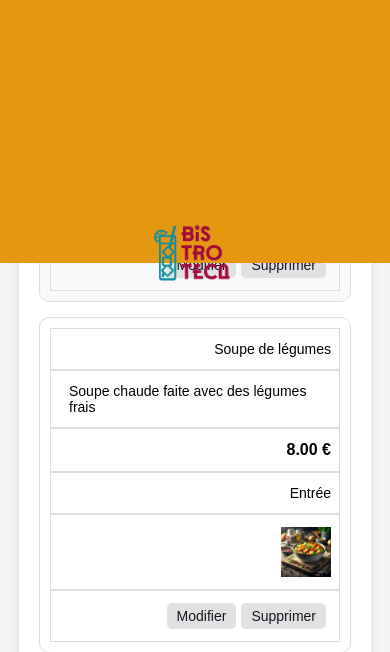
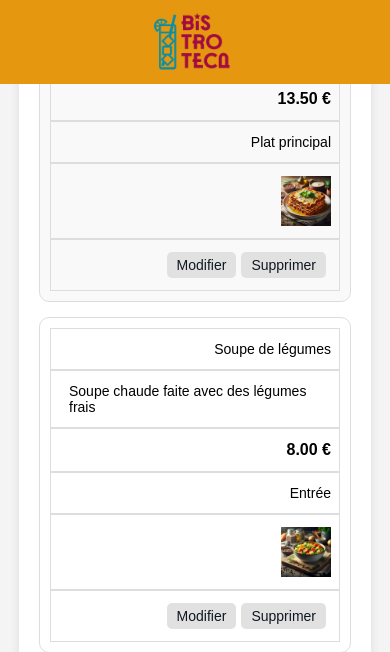
Before and after one commit to scott-allo/gestionnaire-de-menu, a PHP site: page /menu/gestion.php in a window 390 px wide. Shown: the top 652 px of the page. Run offline with PHP 8.4, Linux system fonts and the light colour scheme; data comes from the database, SQL or seed files in the repository; some web fonts are replaced.

Commit message:
ajustement sur  gestion.css

```diff
--- a/styles/gestion.css
+++ b/styles/gestion.css
@@ -192,13 +192,13 @@
     width: 90%;
     padding: 20px;
   }
-  .header {
+  .body {
     padding-top: 20vh;
   }
 }
 
 @media (max-width: 480px) {
-  .header {
+  .body {
     padding-top: 30vh;
   }
 
```
